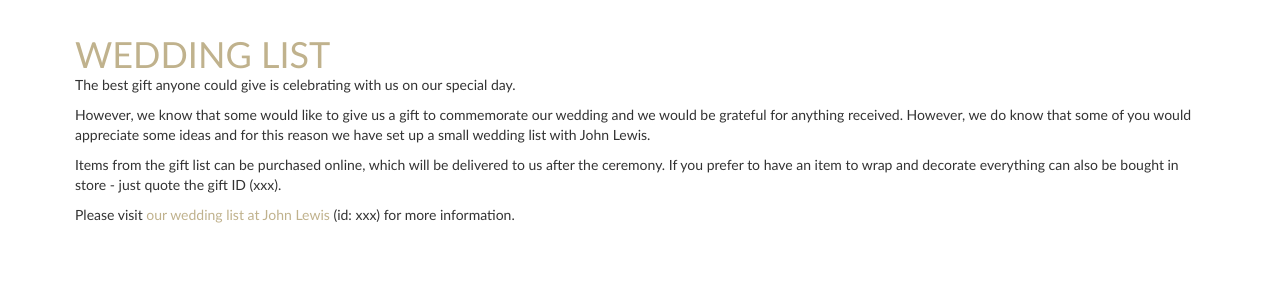
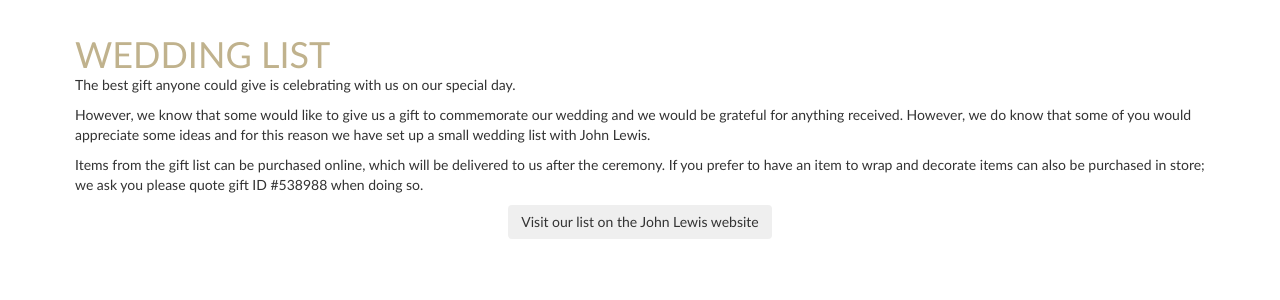
Before and after one commit to leom/wedding_site, a Flask app: page /wedding_list in a window 1280 px wide. Shown: the top 300 px of the page. Run offline with Flask 2, Linux system fonts and the light colour scheme; some libraries are stand-ins or nearby versions; some web fonts are replaced.

Commit message:
added john lewis link

```diff
--- a/static/main.css
+++ b/static/main.css
@@ -197,3 +197,6 @@ a#rsvp {
 #hacDetailedInfo {
     margin-top: 1em;
 }
+.johnLewisLink {
+    text-align: center;
+}
--- a/templates/wedding_list.html
+++ b/templates/wedding_list.html
@@ -10,14 +10,21 @@
     </head>
     <body id="shadowBox">
         <div class="container">
-            <h1>Wedding List</h1>
-            <p>The best gift anyone could give is celebrating with us on our special day.</p>
+            <div class="span12">
+                <h1>Wedding List</h1>
+                <p>The best gift anyone could give is celebrating with us on our special day.</p>
 
-            <p>However, we know that some would like to give us a gift to commemorate our wedding and we would be grateful for anything received. However, we do know that some of you would appreciate some ideas and for this reason we have set up a small wedding list with John Lewis.</p>
+                <p>However, we know that some would like to give us a gift to commemorate our wedding and we would be grateful for anything received. However, we do know that some of you would appreciate some ideas and for this reason we have set up a small wedding list with John Lewis.</p>
 
-            <p>Items from the gift list can be purchased online, which will be delivered to us after the ceremony. If you prefer to have an item to wrap and decorate everything can also be bought in store - just quote the gift ID (xxx).</p>
-
-            <p>Please visit <a href="http://www.johnlewisgiftlist.com">our wedding list at John Lewis</a> (id: xxx) for more information.</p>
+                <p>Items from the gift list can be purchased online, which will be delivered to us after the ceremony. If you prefer to have an item to wrap and decorate items can also be purchased in store; we ask you please quote gift ID #538988 when doing so.</p>
+            </div>
+            <div class="span12 johnLewisLink">
+                <form method="post" action="https://www.johnlewisgiftlist.com/giftint/guestpassword" target="_link">
+                    <input type="hidden" name="giftListNumber" value="538988">
+                    <input type="hidden" name="guestPassword" value="" >
+                    <input type="submit" class="btn" value="Visit our list on the John Lewis website" id="weddingList">
+                </form>
+            </div>
         </div>
     </body>
 </html>
```
Also changed, not shown: templates/playlist/landing.html (+5 -3 lines).
